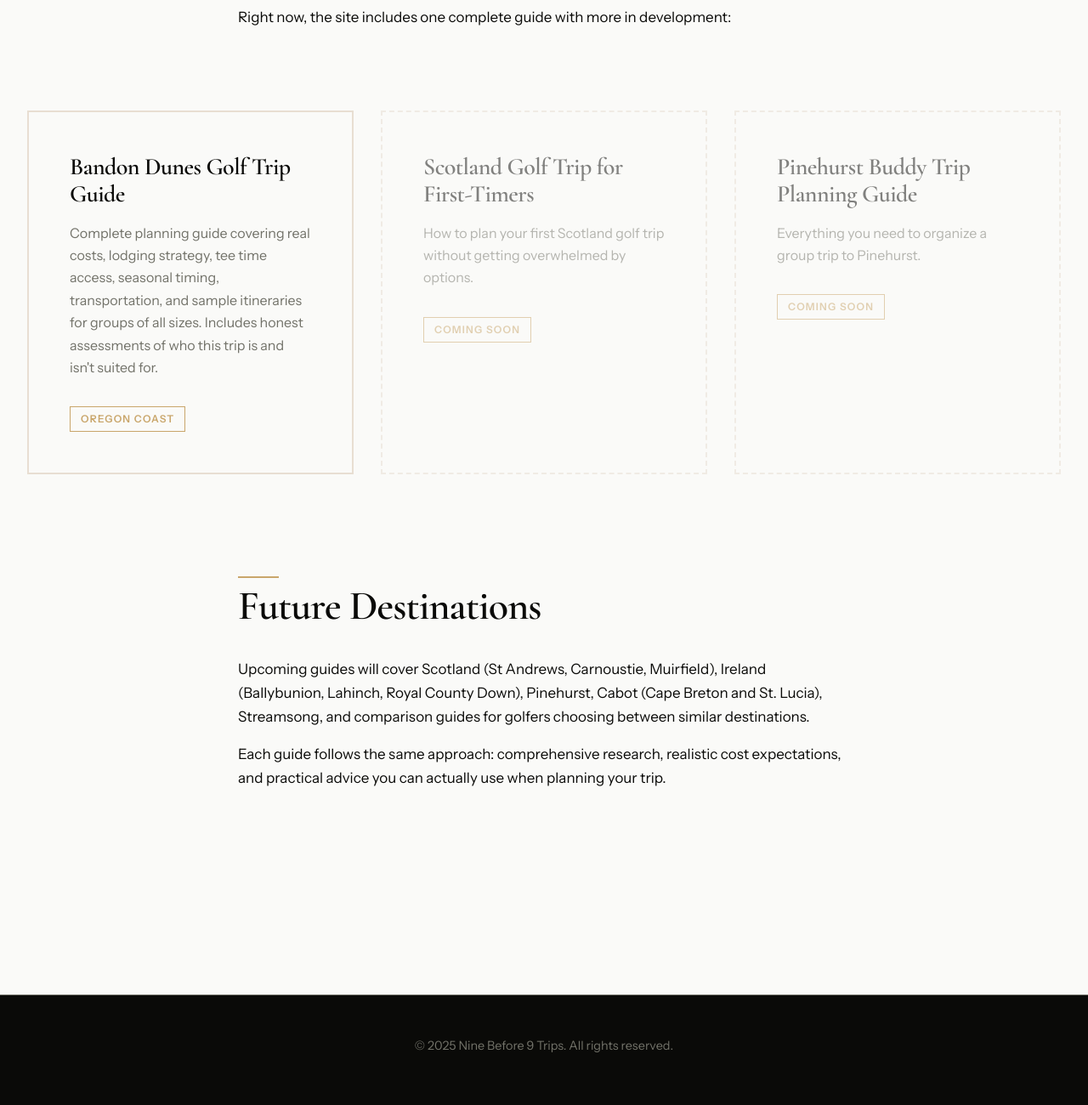
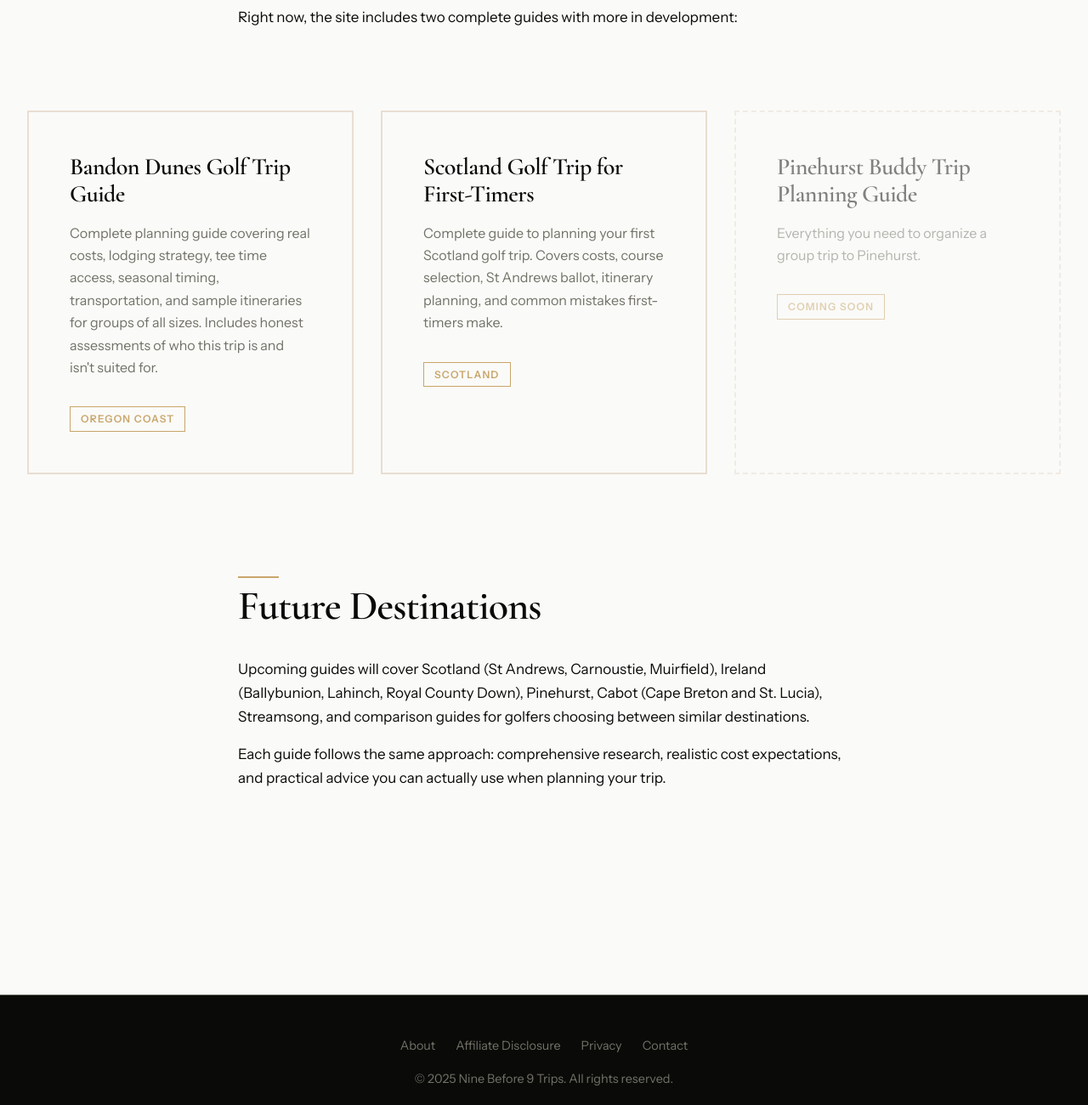
Before and after one commit to cmart073/nine-before-9-trips, a plain HTML site: page trips/index.html in a window 1280 px wide. Shown: the part 1860-3160 px from the top of the page at 85% size. Drawn offline with nearby package versions, Linux system fonts and the light colour scheme.

Commit message:
Update index.html

```diff
--- a/trips/index.html
+++ b/trips/index.html
@@ -41,7 +41,7 @@
                     <p>The goal isn't to sell you on a destination—it's to give you enough information to decide if it's right for your group, and if so, how to plan it properly. Some guides will explicitly tell you who the trip isn't suited for. That's intentional. Not every destination is right for every golfer.</p>
 
                     <h2>Available Trip Guides</h2>
-                    <p>Right now, the site includes one complete guide with more in development:</p>
+                    <p>Right now, the site includes two complete guides with more in development:</p>
                 </section>
 
                 <div class="destination-grid" style="margin-top: 2rem;">
@@ -53,11 +53,11 @@
                         </div>
                     </article>
 
-                    <article class="destination-card coming-soon">
+                    <article class="destination-card available">
                         <div class="card-content">
-                            <h3>Scotland Golf Trip for First-Timers</h3>
-                            <p>How to plan your first Scotland golf trip without getting overwhelmed by options.</p>
-                            <span class="card-meta">Coming Soon</span>
+                            <h3><a href="/trips/scotland-golf-trip-first-timers/">Scotland Golf Trip for First-Timers</a></h3>
+                            <p>Complete guide to planning your first Scotland golf trip. Covers costs, course selection, St Andrews ballot, itinerary planning, and common mistakes first-timers make.</p>
+                            <span class="card-meta">Scotland</span>
                         </div>
                     </article>
 
@@ -79,9 +79,15 @@
         </article>
     </main>
 
-    <footer class="site-footer">
+        <footer class="site-footer">
         <div class="container">
             <div class="footer-content">
+                <nav class="footer-nav" style="margin-bottom: 1rem; display: flex; gap: 1.5rem; justify-content: center; flex-wrap: wrap;">
+                    <a href="/about/" style="color: inherit;">About</a>
+                    <a href="/affiliate-disclosure/" style="color: inherit;">Affiliate Disclosure</a>
+                    <a href="/privacy/" style="color: inherit;">Privacy</a>
+                    <a href="mailto:cmart073.com" style="color: inherit;">Contact</a>
+                </nav>
                 <p>&copy; 2025 Nine Before 9 Trips. All rights reserved.</p>
             </div>
         </div>
```
